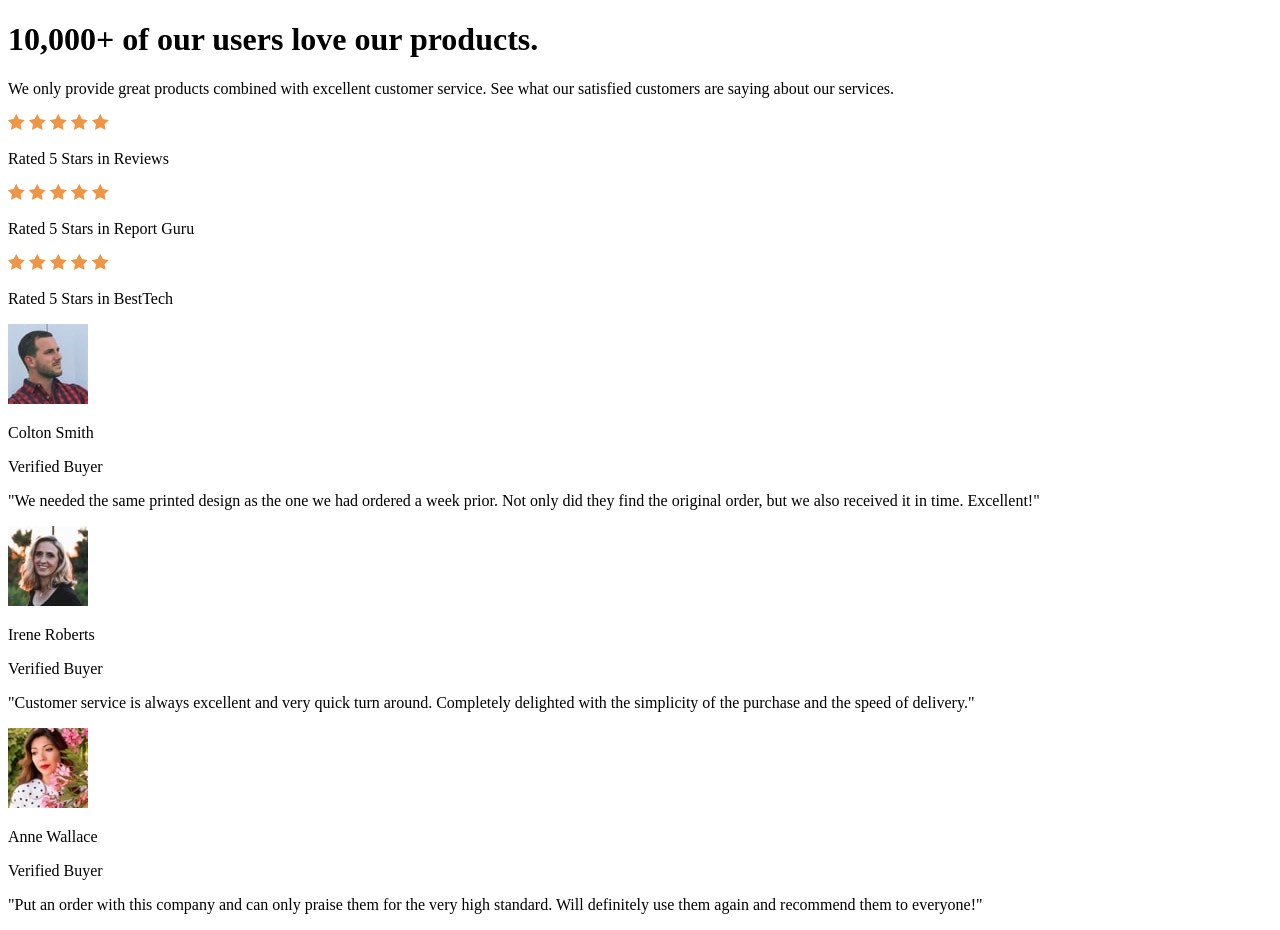
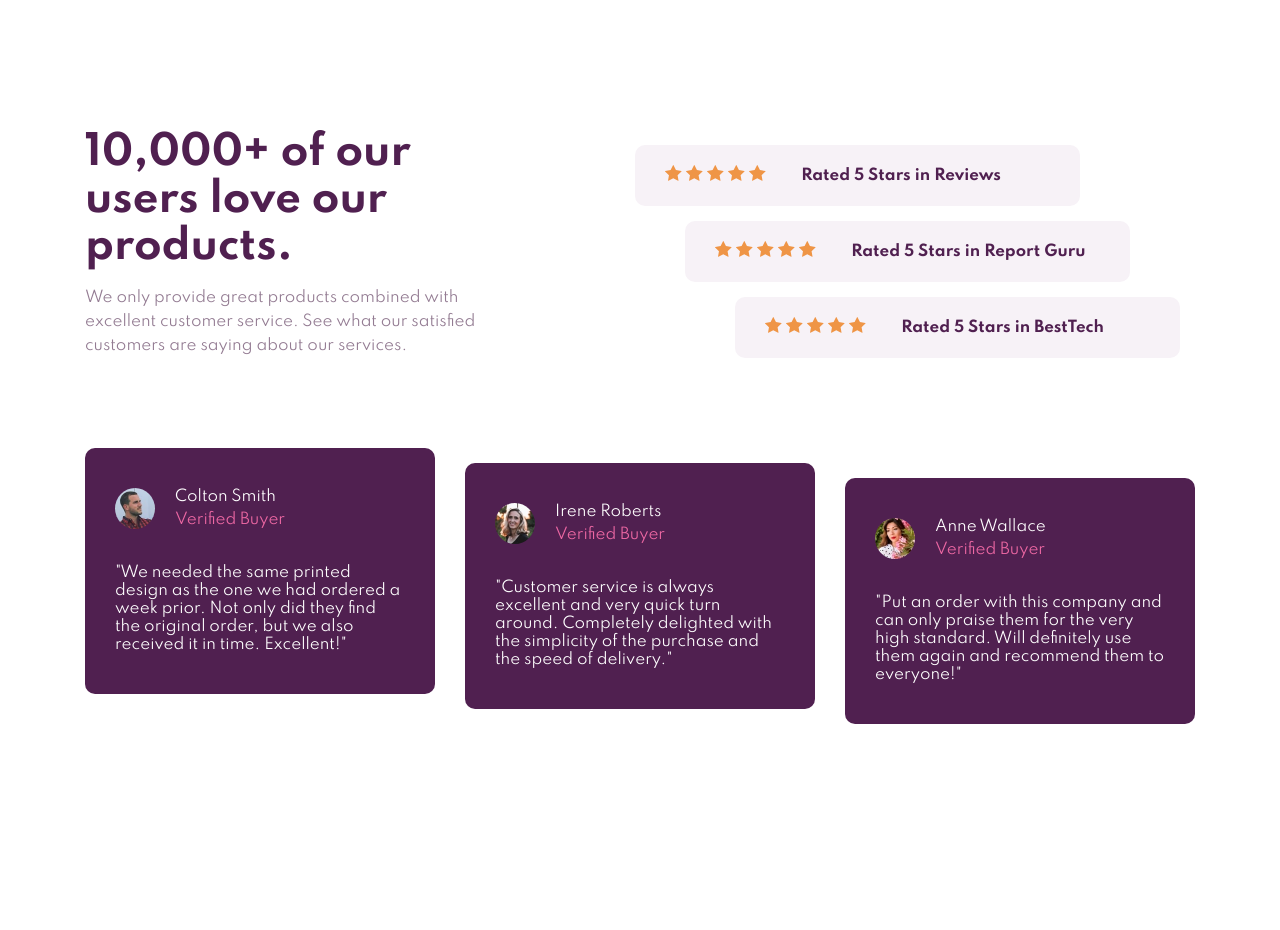
Before and after one commit to mohamedkhaled4053/Social-proof-section, a plain HTML site: page index.html in a window 1280 px wide. After the commit the page ends 824 px from the top, so only its background shows below. Drawn offline with Linux system fonts and the light colour scheme.

Commit message:
add CSS code

```diff
--- a/css/style.css
+++ b/css/style.css
@@ -0,0 +1,141 @@
+*{
+    margin: 0;
+    padding: 0;
+    box-sizing: border-box;
+}
+
+:root{
+    --main-color:hsl(300, 43%, 22%)
+}
+
+body{
+    font-family: 'spartan';
+    font-size: 15px;
+}
+
+main{
+    margin: 80px 25px;
+}
+
+.top{
+    text-align: center;
+}
+
+h1{
+    color: var(--main-color);
+    margin-bottom: 35px;
+}
+
+.text p{
+    color: hsl(303, 10%, 53%);
+    margin-bottom: 40px;
+    line-height: 1.6;
+    margin-bottom: 40px;
+}
+
+.rate{
+    margin: 15px;
+    padding: 15px;
+    background-color: hsl(300, 24%, 96%);
+    color: var(--main-color);
+    font-weight: bold;
+    border-radius: 10px;
+}
+
+.stars{
+    margin-bottom: 15px;
+}
+
+.bottom{
+    margin-top: 50px;
+}
+
+.review{
+    margin-top: 15px;
+    background: var(--main-color);
+    border-radius: 10px;
+    color: white;
+    padding: 40px 30px;
+    align-items: center;
+}
+
+.review .person{
+    display: flex;
+    margin-bottom: 35px;
+}
+
+.review .person img{
+    border-radius: 50%;
+    width: 40px;
+    margin-right: 20px;
+}
+
+.review .person p:last-child{
+    color: hsl(333, 80%, 67%) ;
+    margin-top:5px ;
+}
+
+@media (min-width:1000px){
+
+    body{
+        display: flex;
+    }
+
+    main{
+        margin: 130px auto;
+        width: 1110px;
+        max-width: 90%;
+    }
+
+    .top{
+        text-align: start;
+        display: flex;
+        justify-content: space-between;
+    }
+
+    .text{
+        width: 430px;
+    }
+
+    h1{
+        margin-bottom: 15px;
+        font-size: 40px;
+    }
+
+    .rate{
+        display: flex;
+        width: 445px;
+        padding: 20px 30px;
+        align-items: center;
+    }
+
+    .rate.one{
+        transform: translateX(-100px);
+    }
+
+    .rate.two{
+        transform: translateX(-50px);
+    }
+
+    .stars{
+        margin: 0 35px 0 0;
+    }
+
+    .bottom{
+        display: flex;
+        justify-content: space-between;
+    }
+
+    .review{
+        margin: 0;
+        width: 350px;
+    }
+
+    .review.two{
+        transform: translateY(15px);
+    }
+
+    .review.three{
+        transform: translateY(30px);
+    }
+}
--- a/index.html
+++ b/index.html
@@ -26,7 +26,7 @@
 					See what our satisfied customers are saying about our services.</p>
 			</div>
 			<div class="rates">
-				<div class="rate">
+				<div class="rate one">
 					<div class="stars">
 						<img src="images/icon-star.svg" alt="star">
 						<img src="images/icon-star.svg" alt="star">
@@ -38,7 +38,7 @@
 					<p>Rated 5 Stars in Reviews </p>
 				</div>
 
-				<div class="rate">
+				<div class="rate two">
 					<div class="stars">
 						<img src="images/icon-star.svg" alt="star">
 						<img src="images/icon-star.svg" alt="star">
@@ -49,7 +49,7 @@
 
 					<p>Rated 5 Stars in Report Guru </p>
 				</div>
-				<div class="rate">
+				<div class="rate three">
 					<div class="stars">
 						<img src="images/icon-star.svg" alt="star">
 						<img src="images/icon-star.svg" alt="star">
@@ -64,7 +64,7 @@
 		</div>
 
 		<div class="bottom">
-			<div class="reviews">
+
 			<div class="review">
 				<div class="person colton">
 					<img src="images/image-colton.jpg" alt="">
@@ -79,7 +79,7 @@
 					Excellent!"</p>
 			</div>
 
-				<div class="review">
+			<div class="review two">
 				<div class="person irene">
 					<img src="images/image-irene.jpg" alt="">
 					<div class="name">
@@ -92,7 +92,7 @@
 					delighted with the simplicity of the purchase and the speed of delivery."</p>
 			</div>
 
-				<div class="review">
+			<div class="review three">
 				<div class="person anne">
 					<img src="images/image-anne.jpg" alt="">
 					<div class="name">
@@ -106,7 +106,6 @@
 			</div>
 
 		</div>
-		</div>
 	</main>
 </body>
 
```
Also changed, not shown: 1 other file. Lines whose indentation alone changed are shown as unchanged.
